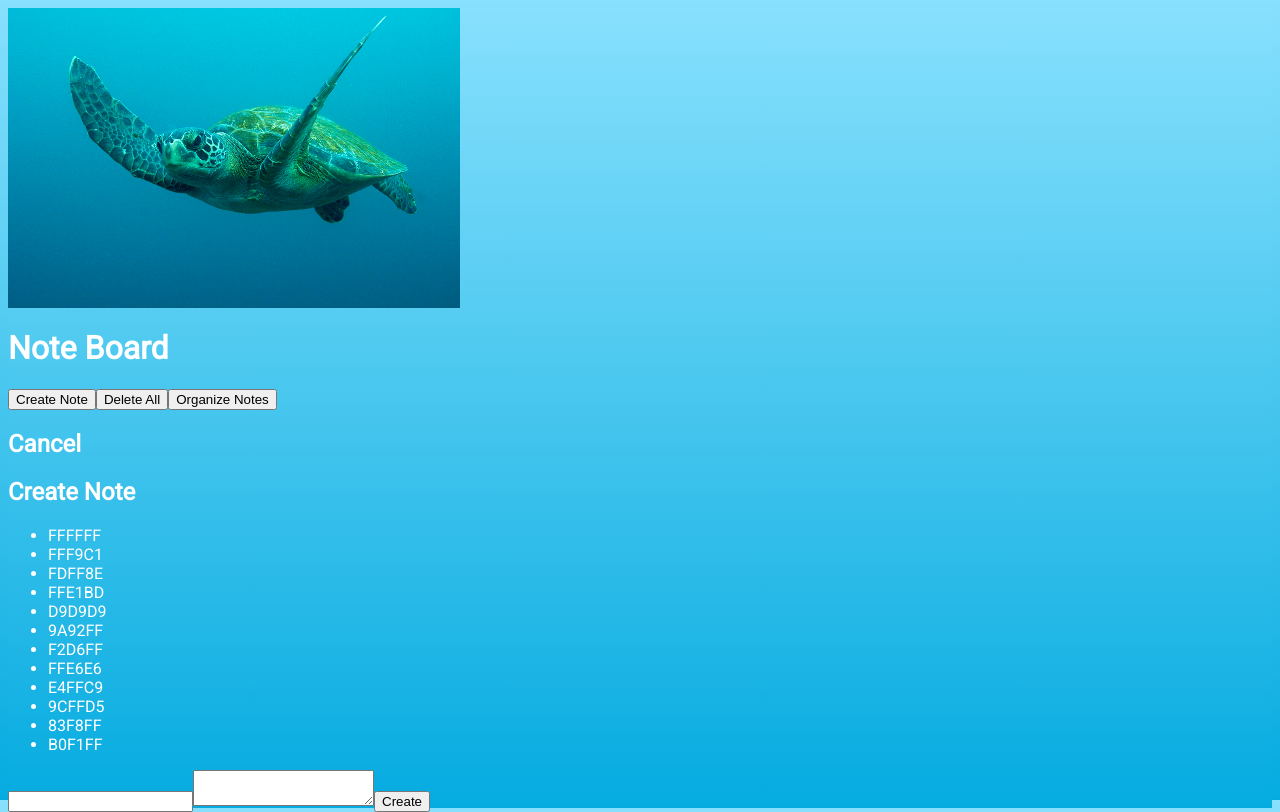
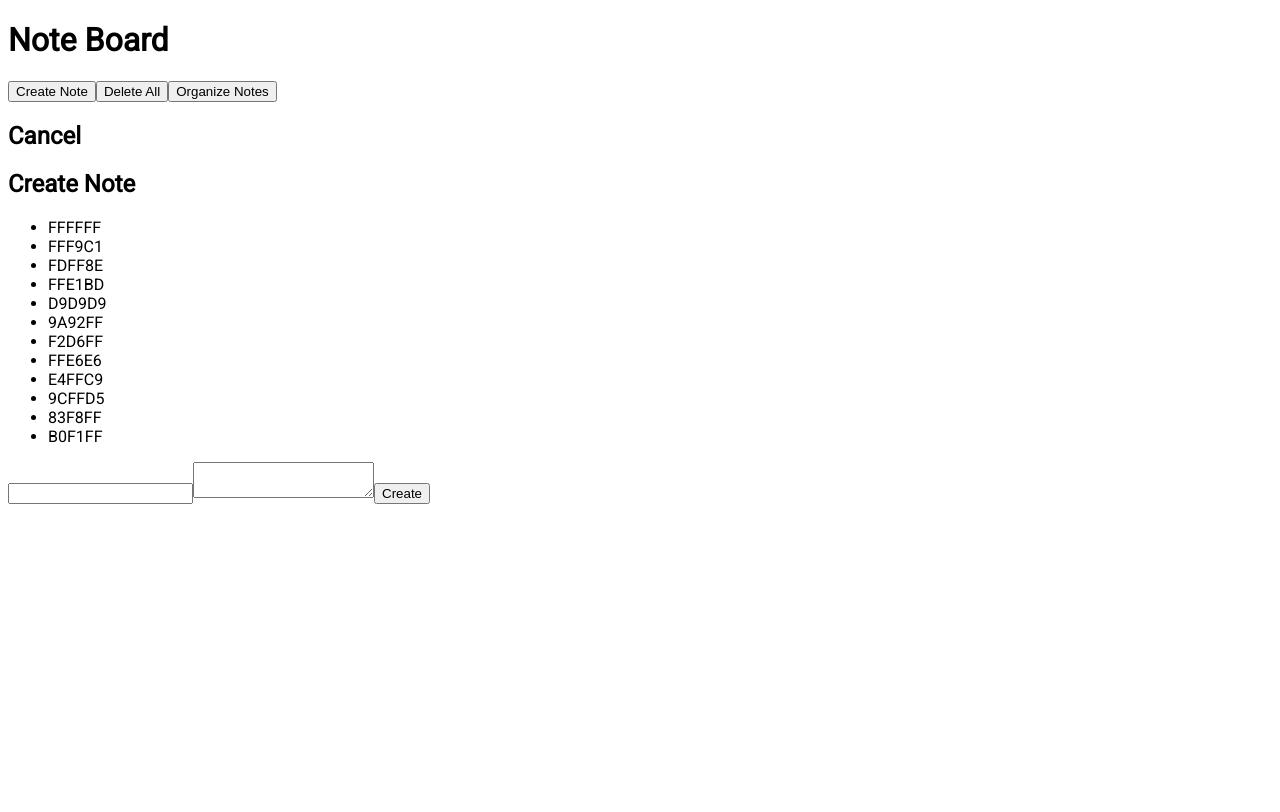
Before and after one commit to marianlam/react-notes, a React app: page / in a window 1280 px wide. Built offline with nearby package versions, Linux system fonts and the light colour scheme.

Commit message:
removed logo

```diff
--- a/src/index.html
+++ b/src/index.html
@@ -7,7 +7,6 @@
     <link rel="stylesheet" href="https://use.fontawesome.com/releases/v5.8.2/css/all.css" integrity="sha384-oS3vJWv+0UjzBfQzYUhtDYW+Pj2yciDJxpsK1OYPAYjqT085Qq/1cq5FLXAZQ7Ay" crossorigin="anonymous">
   </head>
   <body>
-    <div class="logo"></div>
     <div id="main">Loading</div>
   </body>
 </html>
--- a/src/style.scss
+++ b/src/style.scss
@@ -1,15 +1,3 @@
 body, html {
   font-family: "Roboto", sans-serif;
-  background: linear-gradient(to bottom, #87e0fd 0%,#53cbf1 40%,#05abe0 100%);
-  height: 100%;
-  color: white;
 }
-
-.logo {
-  background-image: url('img/sea-turtle.jpg');
-  width: auto;
-  height: 300px;
-  background-repeat: no-repeat;
-  background-size: contain;
-  margin-bottom: 20px;
-}
```
